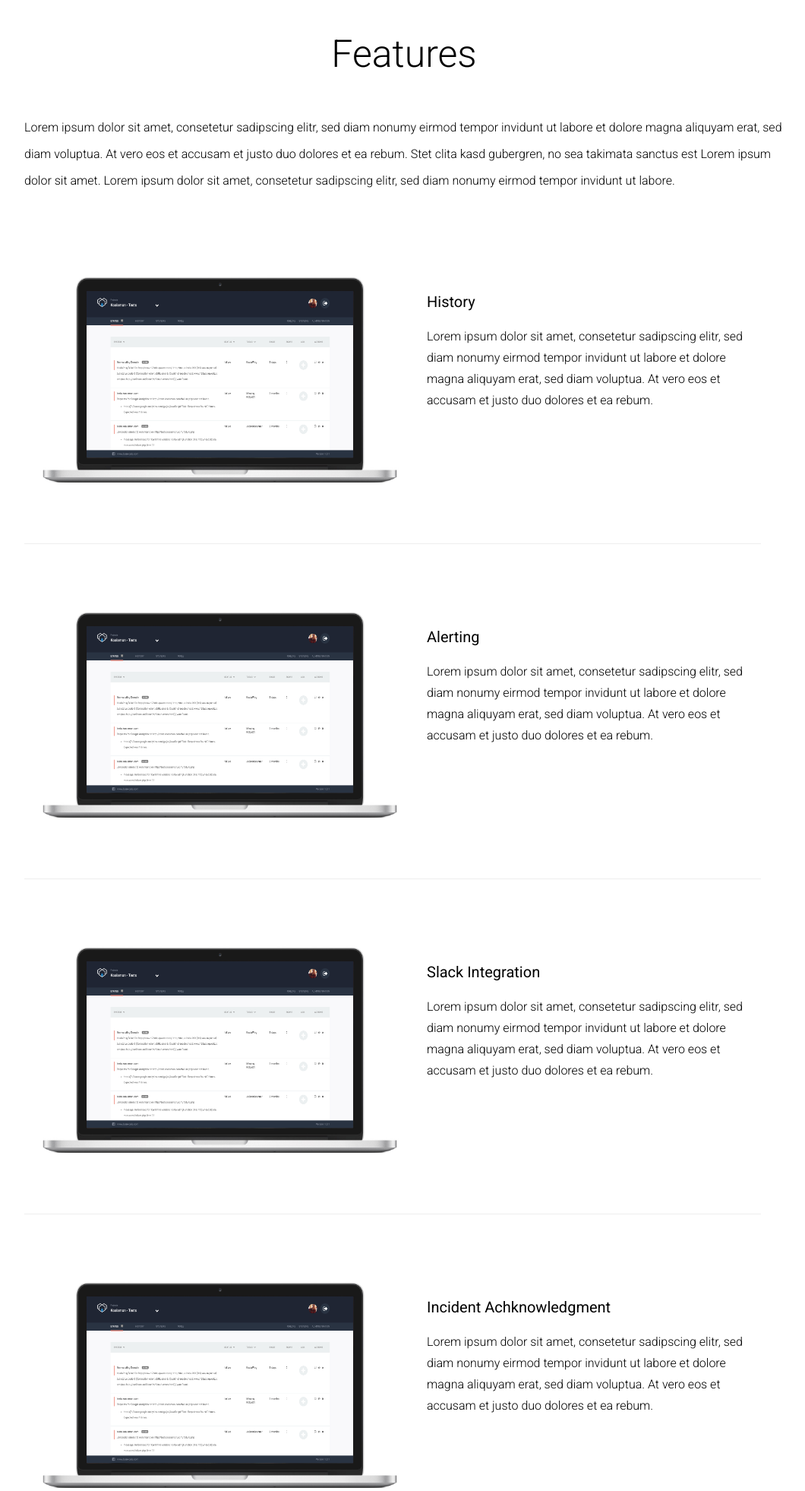
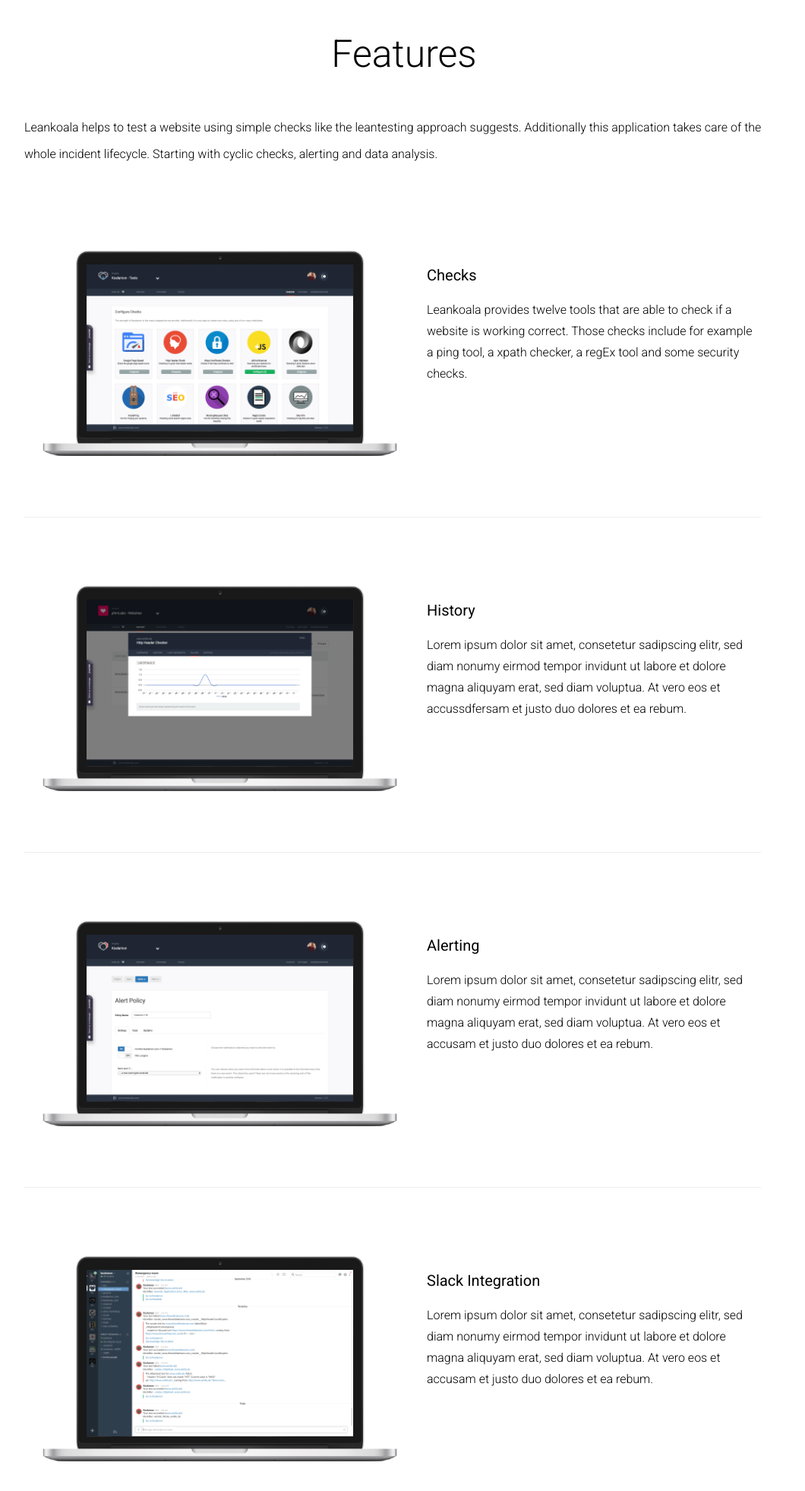
Before and after one commit to koalamon/www.koalamon.com, a PHP site: page /features.html in a window 1280 px wide. Shown: the part 55-2017 px from the top of the page at 76% size, without its empty margins (108-1168 px from the left). Run offline with PHP 8.4, Linux system fonts and the light colour scheme.

Commit message:
new images

```diff
--- a/web/articles/features.php
+++ b/web/articles/features.php
@@ -4,24 +4,34 @@
 
 <div class="content">
     <div class="main-info">
-        Lorem ipsum dolor sit amet, consetetur sadipscing elitr, sed diam nonumy eirmod tempor invidunt ut labore et dolore magna aliquyam erat, sed diam voluptua. At vero eos et accusam et justo
-        duo dolores et ea rebum. Stet clita kasd gubergren, no sea takimata sanctus est Lorem ipsum dolor sit amet. Lorem ipsum dolor sit amet, consetetur sadipscing elitr, sed diam nonumy eirmod
-        tempor invidunt ut labore.
+        Leankoala helps to test a website using simple checks like the leantesting approach suggests.
+        Additionally this application takes care of the whole incident lifecycle. Starting with cyclic checks,
+        alerting and data analysis.
     </div>
     <ul class="features">
         <li>
             <div class="feature-image">
-                <img src="/images/features/start.png">
+                <img src="/images/features/checks.png">
+            </div>
+            <div class="topic">Checks</div>
+            <div class="description">
+                Leankoala provides twelve tools that are able to check if a website is working correct.
+                Those checks include for example a ping tool, a xpath checker, a regEx tool and some security checks.
+            </div>
+        </li>
+        <li>
+            <div class="feature-image">
+                <img src="/images/features/history.png">
             </div>
             <div class="topic">History</div>
             <div class="description">
                 Lorem ipsum dolor sit amet, consetetur sadipscing elitr, sed diam nonumy eirmod tempor invidunt ut labore et dolore magna aliquyam erat, sed diam voluptua. At vero
-                eos et accusam et justo duo dolores et ea rebum.
+                eos et accussdfersam et justo duo dolores et ea rebum.
             </div>
         </li>
         <li>
             <div class="feature-image">
-                <img src="/images/features/start.png">
+                <img src="/images/features/alerting.png">
             </div>
             <div class="topic">Alerting</div>
             <div class="description">
@@ -31,7 +41,7 @@
         </li>
         <li>
             <div class="feature-image">
-                <img src="/images/features/start.png">
+                <img src="/images/features/slack.png">
             </div>
             <div class="topic">Slack Integration</div>
             <div class="description">
@@ -41,7 +51,7 @@
         </li>
         <li>
             <div class="feature-image">
-                <img src="/images/features/start.png">
+                <img src="/images/features/ack.png">
             </div>
             <div class="topic">Incident Achknowledgment</div>
             <div class="description">
--- a/web/articles/pricing.php
+++ b/web/articles/pricing.php
@@ -4,9 +4,8 @@
 
 <div class="content">
     <div class="main-info">
-        Lorem ipsum dolor sit amet, consetetur sadipscing elitr, sed diam nonumy eirmod tempor invidunt ut labore et dolore magna aliquyam erat, sed diam voluptua. At vero eos et accusam et justo
-        duo dolores et ea rebum. Stet clita kasd gubergren, no sea takimata sanctus est Lorem ipsum dolor sit amet. Lorem ipsum dolor sit amet, consetetur sadipscing elitr, sed diam nonumy eirmod
-        tempor invidunt ut labore.
+        Currently we are in our <strong>beta phase</strong>. That means that you can use leankoala for free with all plans. The only thing you have to provide is feedback.
+        After "finishing" our product the prices will be as followed.
     </div>
 </div>
 <div class="content" style="width: 1130px">
--- a/web/css/style.css
+++ b/web/css/style.css
@@ -116,8 +116,7 @@ h3 {
 
 #index-features ul li img {
     width: 185px;
-    height: 137px;
-    margin-top: 50px;
+    margin-top: 77px;
 }
 
 #index-features ul li:last-child {
```
Also changed, not shown: web/articles/index.php (+4 -4 lines), web/images/features/ack.png (added), web/images/features/alerting.png (added), web/images/features/checks.png (added), web/images/features/history.png (added), web/images/features/slack.png (added), web/images/features/start.png.
